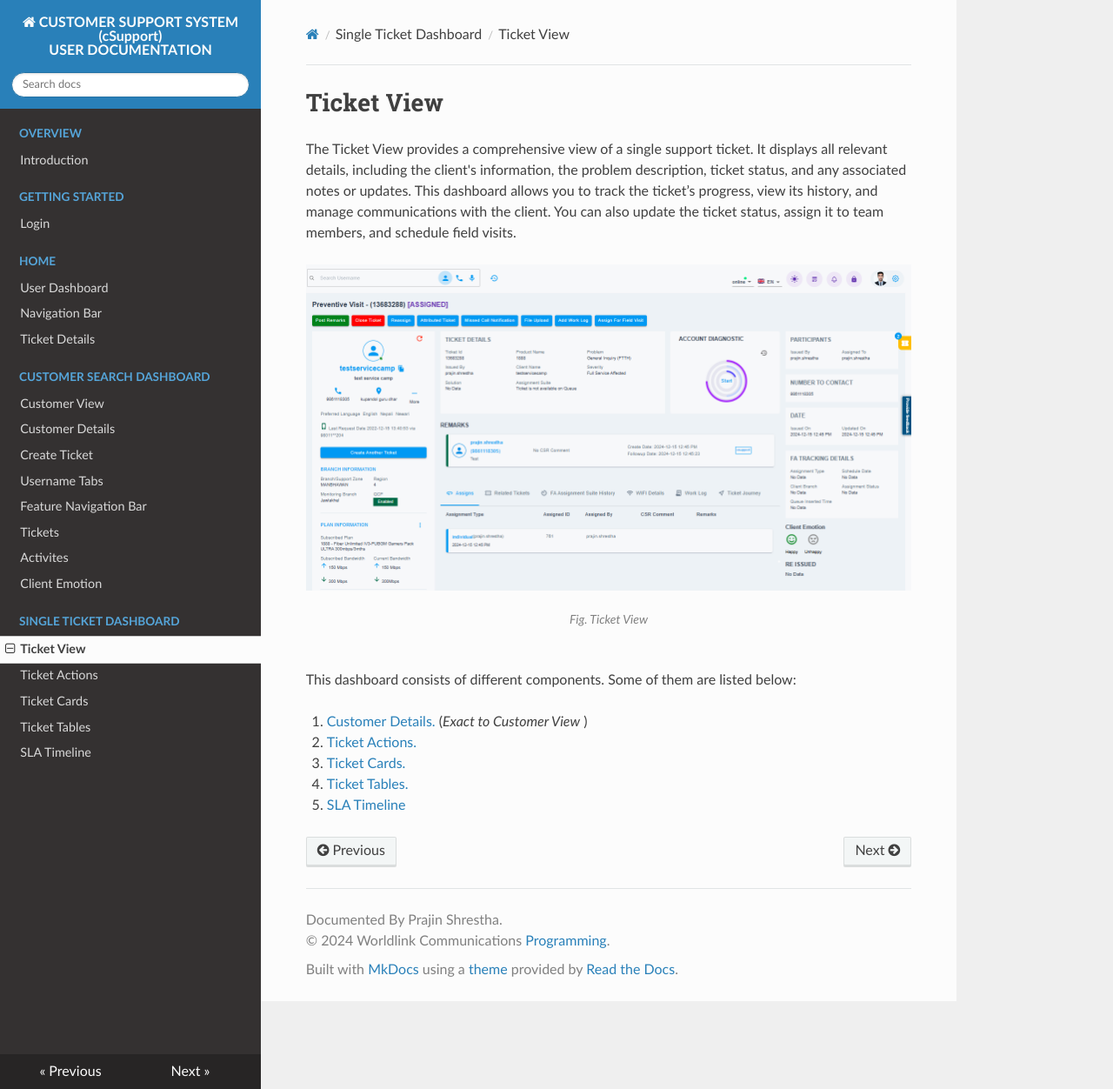
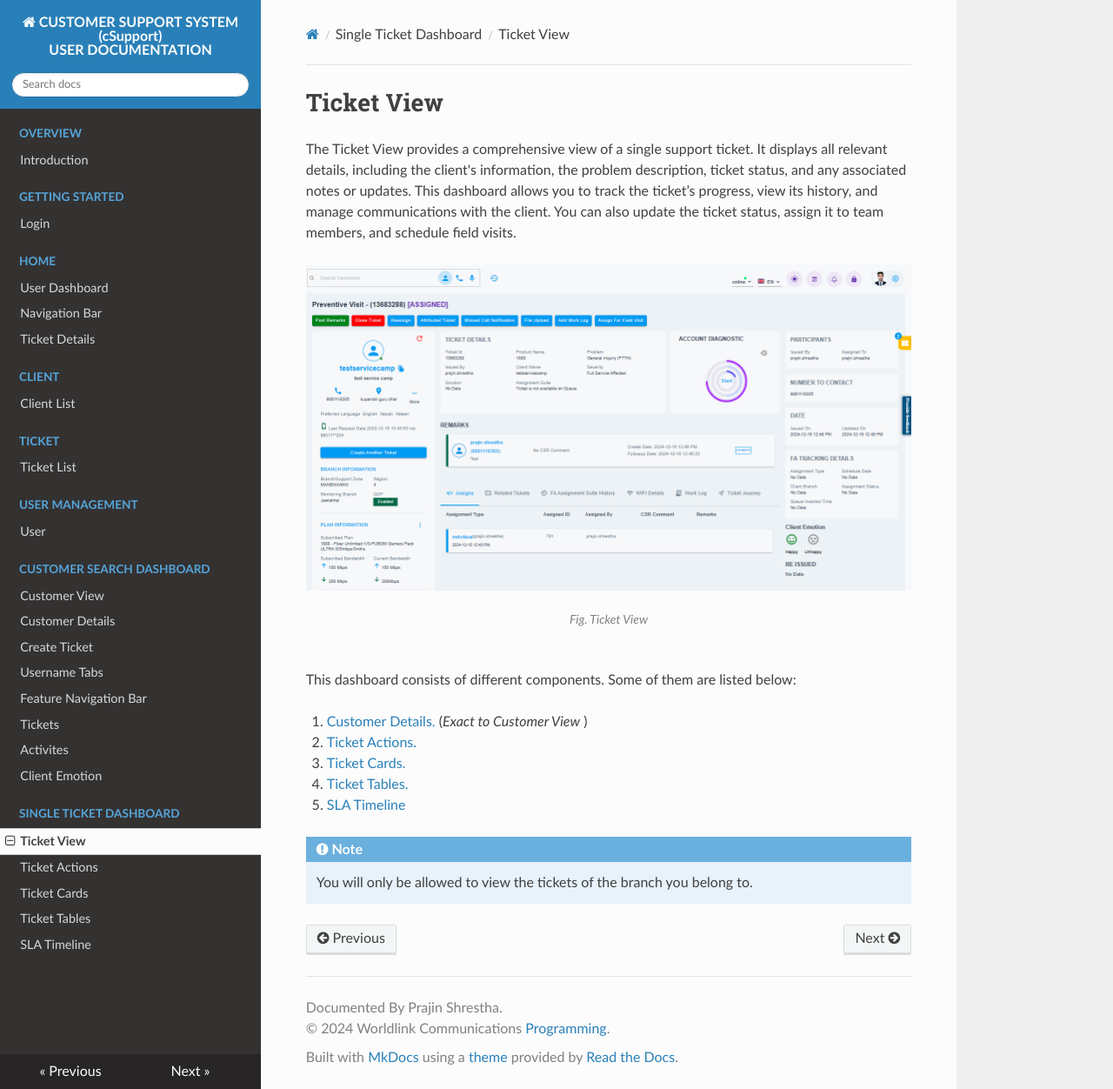
Before and after one commit to prazinn/mkdocs-cSupport-UserGuide, an MkDocs documentation site: the page built from docs/ticket-view.md, in a window 1280 px wide and 1252 px high. Shown: the whole window at 87% size. Built offline with MkDocs 1.6.1, drawn with Linux system fonts in a browser that asks for light colours; nearby versions of some CDN libraries.

Commit message:
Completed upto ticket list

```diff
--- a/docs/ticket-view.md
+++ b/docs/ticket-view.md
@@ -14,3 +14,6 @@ This dashboard consists of different components. Some of them are listed below:
 1. [Ticket Cards.](ticket-cards.md)
 1. [Ticket Tables.](ticket-tables.md)
 1. [SLA Timeline](SLA-timeline.md)
+
+!!! note
+     You will only be allowed to view the tickets of the branch you  belong to.
--- a/mkdocs.yml
+++ b/mkdocs.yml
@@ -21,6 +21,12 @@ nav:
    - User Dashboard: user-dashboard.md
    - Navigation Bar: navigation-bar.md
    - Ticket Details: ticket-details.md
+ - Client:
+   - Client List: client-list.md
+ - Ticket:
+   - Ticket List: ticket-list.md
+ - User Management:
+   - User : user.md
  - Customer Search Dashboard:
     - Customer View: customer-view.md
     - Customer Details: customer-details.md
```
Also changed, not shown: docs/client-list.md (added, +39 -0 lines), docs/ticket-list.md (added, +17 -0 lines), docs/tutorials/advanced_usage.md (deleted, +0 -7 lines), docs/tutorials/basic_setup.md (deleted, +0 -9 lines), docs/img/actions.png (added), docs/img/archive-mode.png (added), docs/img/client-list.png (added), docs/img/customize-sync.png (added), docs/img/sync.png (added), docs/img/ticket-list.png (added), docs/user.md (added).
